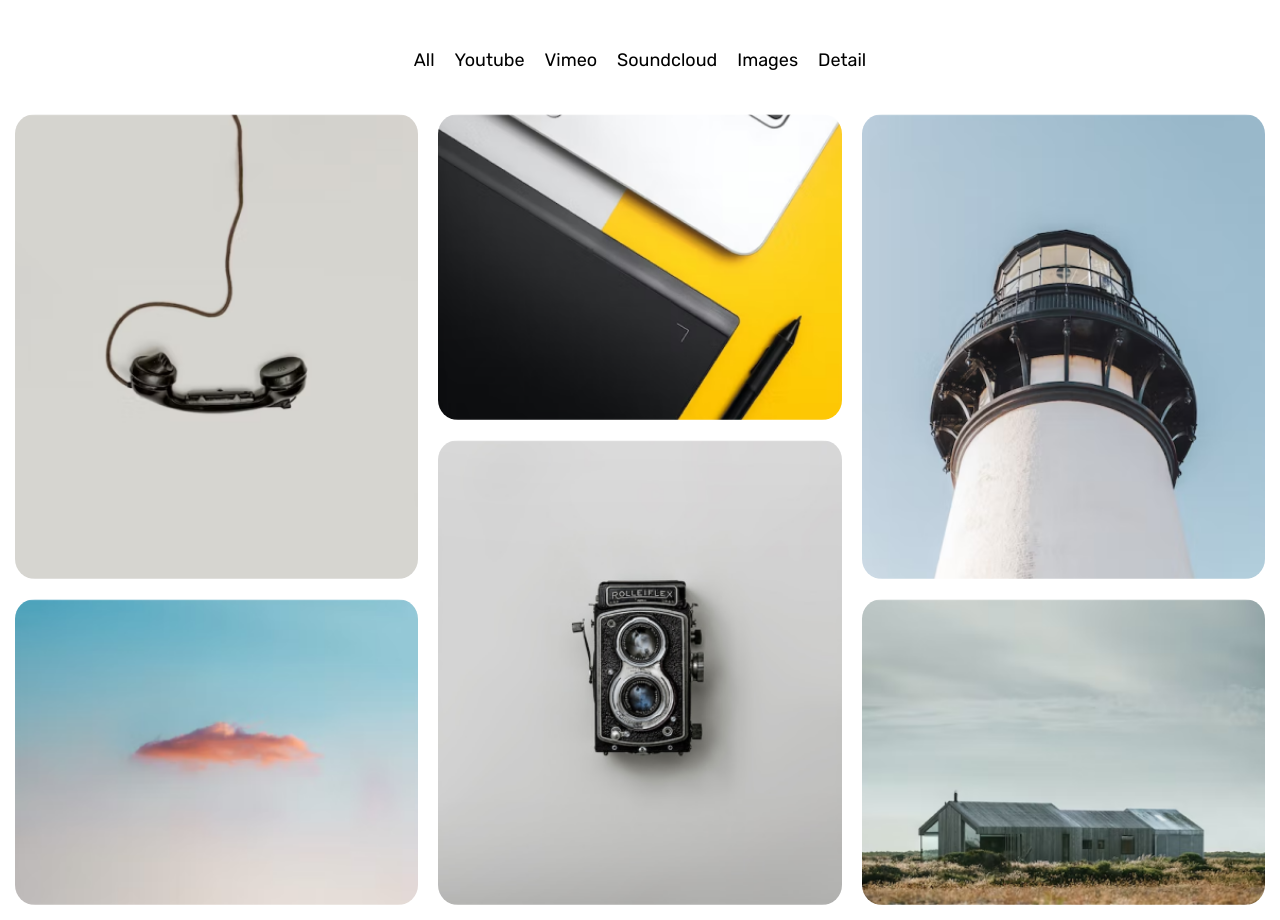
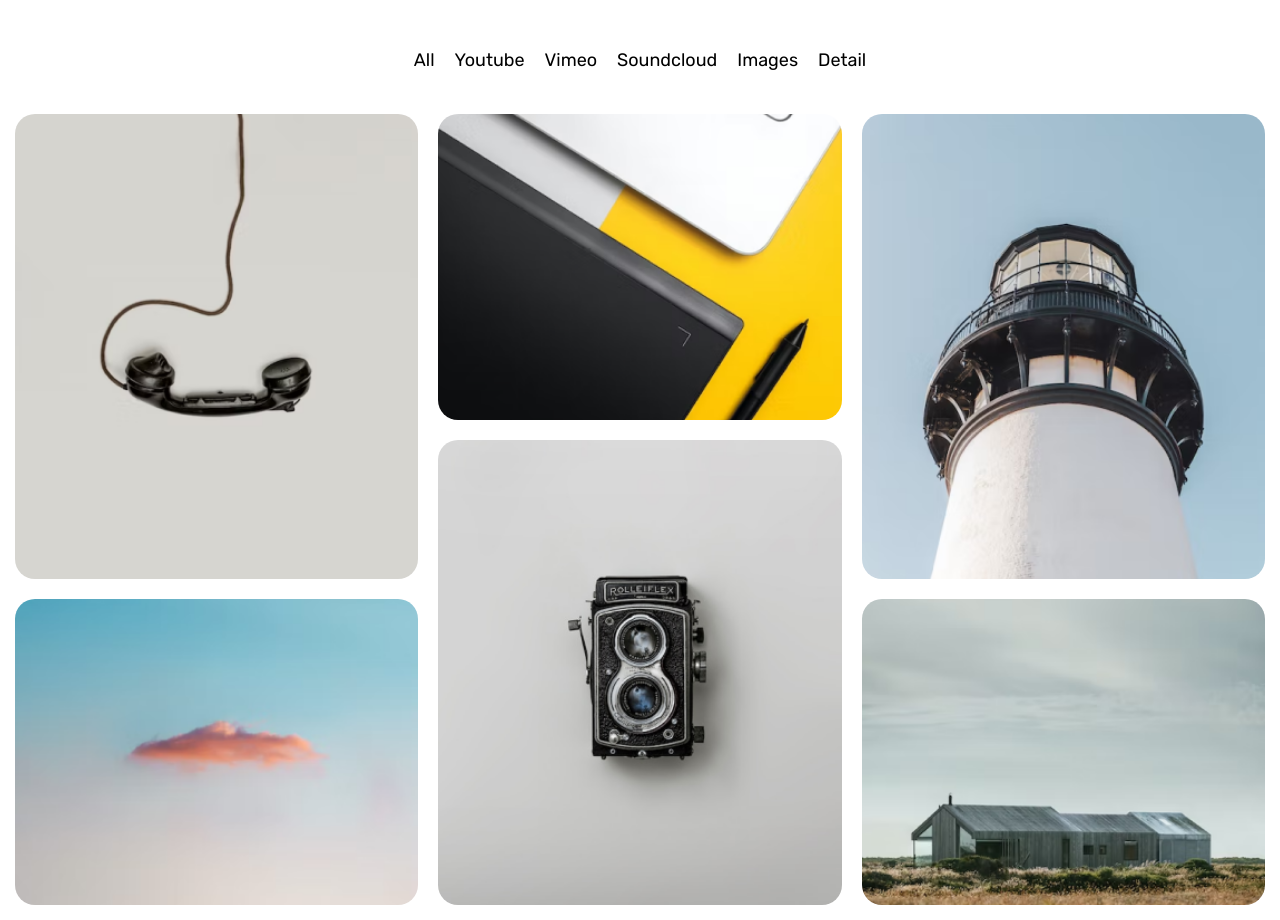
Before and after one commit to ola1180/axo-me_website, a plain HTML site: page index.html in a window 1280 px wide. Shown: the part 2403-3323 px from the top of the page. Drawn offline with Linux system fonts and the light colour scheme.

Commit message:
fixed gallery hover

```diff
--- a/assets/sass/sections/_portfolio.scss
+++ b/assets/sass/sections/_portfolio.scss
@@ -36,18 +36,22 @@
             .img-container {
                 overflow: hidden;
                 width: 100%;
-                padding: 10px 0;
+                margin: 10px 0;
+                border-radius: 20px;
+
+
 
 
                 img {
+
                     width: 100%;
                     transition: $mainTransition;
                     display: block;
-                    border-radius: 20px;
+                    scale: 1.05;
 
 
                     &:hover {
-                        scale: 1.1;
+                        scale: 1.15;
                     }
                 }
             }
```
Also changed, not shown: assets/css/main.css, 1 other file.
